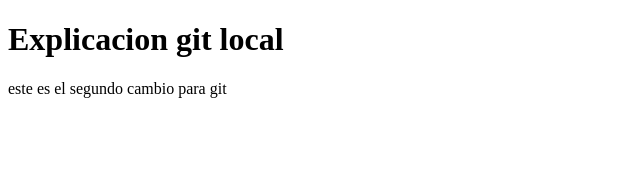
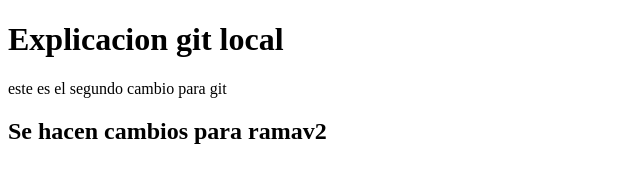
Before and after one commit to tajadaa/GitU22023, a plain HTML site: page index.html in a window 1280 px wide. Shown: the whole page, without its empty margins (0-640 px from the left). Drawn offline with Linux system fonts and the light colour scheme.

Commit message:
Cambio
Se realiza un cambio en la v2

```diff
--- a/index.html
+++ b/index.html
@@ -9,5 +9,6 @@
 <body>
     <h1>Explicacion git local</h1>
     <p>este es el segundo cambio para git</p>
+    <h2>Se hacen cambios para ramav2</h2>
 </body>
 </html>
```
